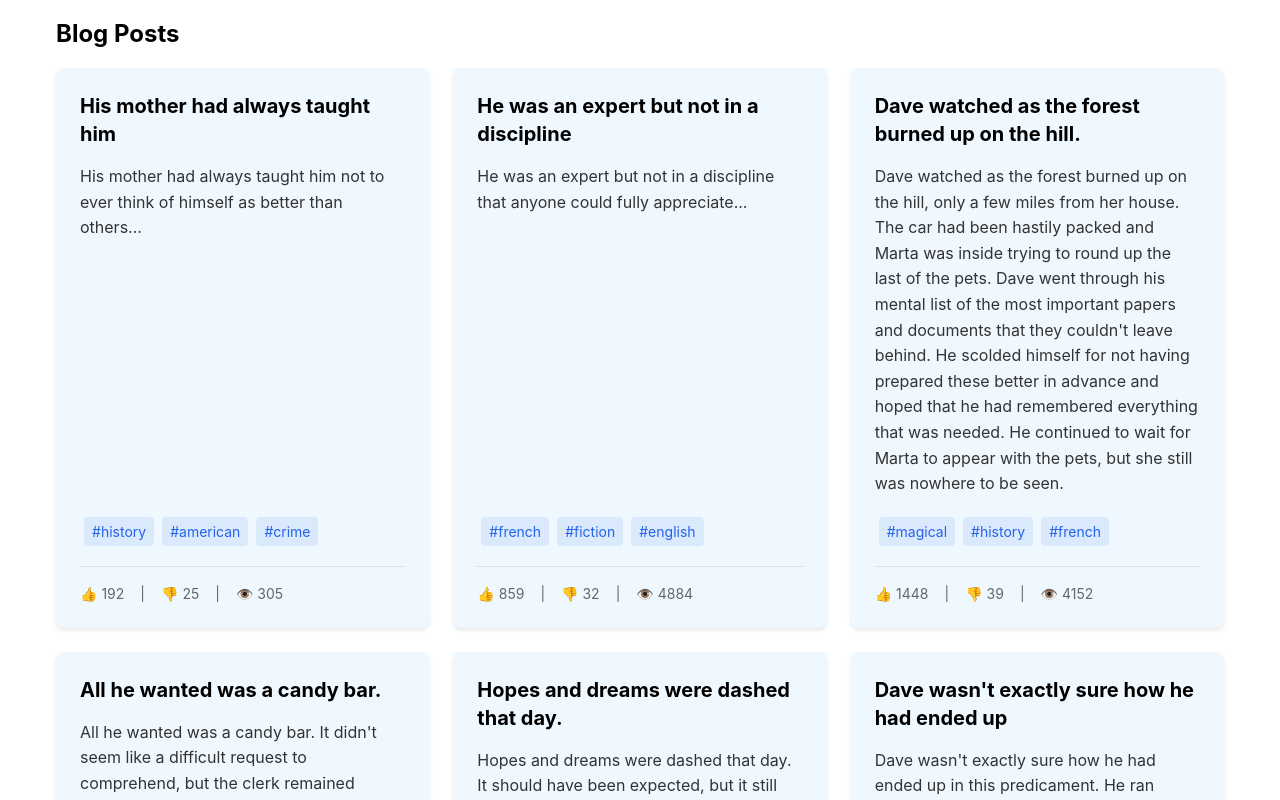
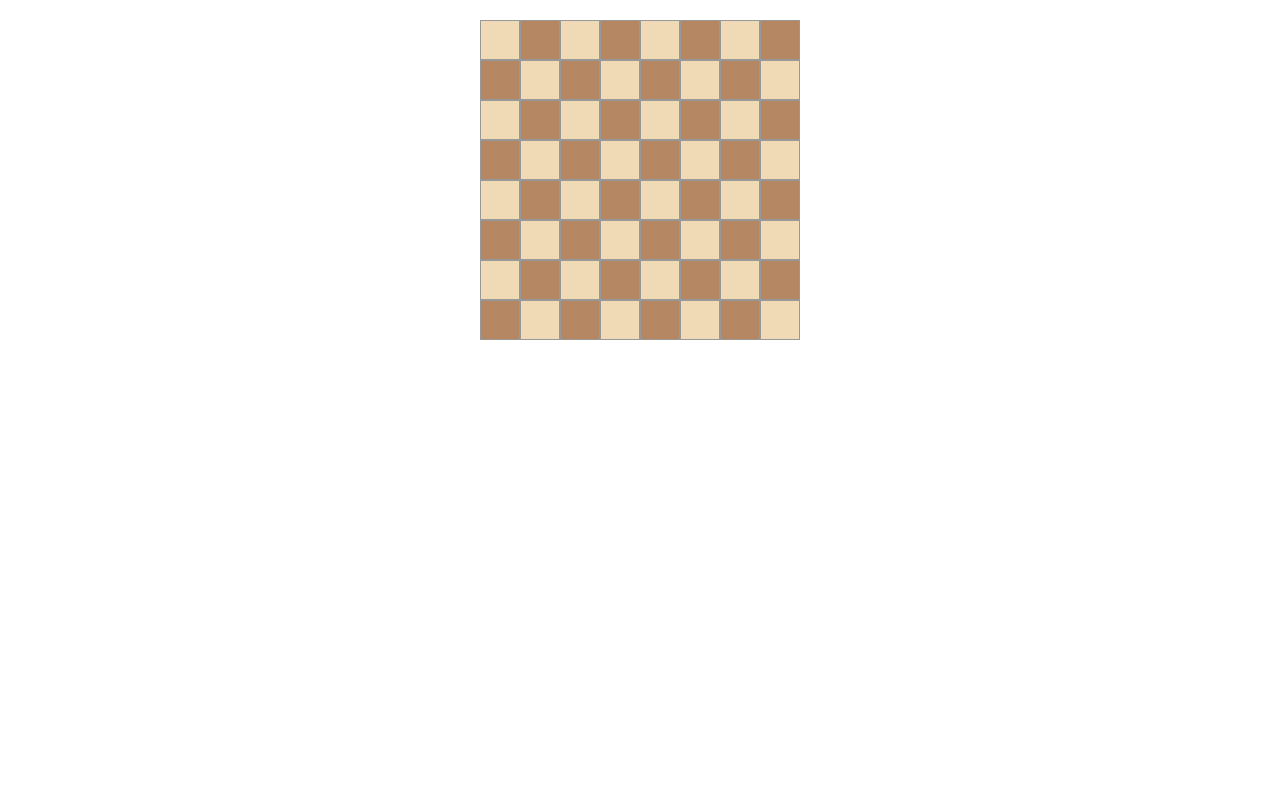
Before and after one commit to shubhamchasing/react-vite-prep, a React (Vite) app: page / in a window 1280 px wide. Shown: the top 800 px of the page. Built offline with nearby package versions, Linux system fonts and the light colour scheme.

Commit message:
feat: add queen board

```diff
--- a/src/App.jsx
+++ b/src/App.jsx
@@ -1,5 +1,6 @@
 import "./App.css";
-import BlogPosts from "./Components/BlogPost";
+import QueenBoard from "./Components/Chessboard";
+// import BlogPosts from "./Components/BlogPost";
 // import Toggle from "./Components/ToggleHook";
 // import PasswordStrength from "./Components/PasswordStrength";
 // import GetWeekday from "./Components/GetWeekday";
@@ -44,7 +45,7 @@ function App() {
   return (
     <>
       <div className="App">
-        <BlogPosts />
+        <QueenBoard />
       </div>
     </>
   );
--- /dev/null
+++ b/src/Components/Chessboard/index.jsx
@@ -0,0 +1,47 @@
+import { useState } from "react";
+import "./styles.css";
+
+const boardSize = 8;
+
+export default function QueenBoard() {
+  const [hovered, setHovered] = useState(null);
+
+  const isQueenMoveCell = (fromRow, fromCol, toRow, toCol) => {
+    return (
+      fromRow === toRow ||
+      fromCol === toCol ||
+      Math.abs(fromRow - toRow) === Math.abs(fromCol - toCol)
+    );
+  };
+
+  return (
+    <div className="board" role="grid">
+      {Array.from({ length: boardSize }).map((_, row) =>
+        Array.from({ length: boardSize }).map((_, col) => {
+          const isHovered = hovered && hovered[0] === row && hovered[1] === col;
+          const isQueenMove =
+            hovered && isQueenMoveCell(hovered[0], hovered[1], row, col);
+          const cellColor = (row + col) % 2 === 0 ? "light" : "dark";
+          const classes = `cell ${cellColor} ${isHovered ? "hovered" : ""} ${
+            isQueenMove ? "queen-move" : ""
+          }`;
+
+          return (
+            <div
+              key={`${row}-${col}`}
+              role="gridcell"
+              className={classes}
+              onMouseEnter={() => setHovered([row, col])}
+              onMouseLeave={() => setHovered(null)}
+              data-testid={`cell-${row}-${col}`}
+              data-row={row}
+              data-col={col}
+            >
+              {isHovered && <span className="queen-icon">♛</span>}
+            </div>
+          );
+        })
+      )}
+    </div>
+  );
+}
--- /dev/null
+++ b/src/Components/Chessboard/styles.css
@@ -0,0 +1,41 @@
+.board {
+  display: grid;
+  grid-template-columns: repeat(8, 40px);
+  grid-template-rows: repeat(8, 40px);
+  width: fit-content;
+  margin: 20px auto;
+}
+
+.cell {
+  width: 40px;
+  height: 40px;
+  display: flex;
+  align-items: center;
+  justify-content: center;
+  border: 1px solid #999;
+  font-size: 0.875rem;
+  cursor: pointer;
+}
+
+.light {
+  background-color: #f0d9b5;
+}
+
+.dark {
+  background-color: #b58863;
+}
+
+.hovered {
+  background-color: lightblue !important;
+}
+
+.queen-move {
+  background-color: purple !important;
+}
+
+.queen-icon {
+  font-size: 28px;
+  font-weight: bold;
+  color: black;
+  pointer-events: none;
+}
```
